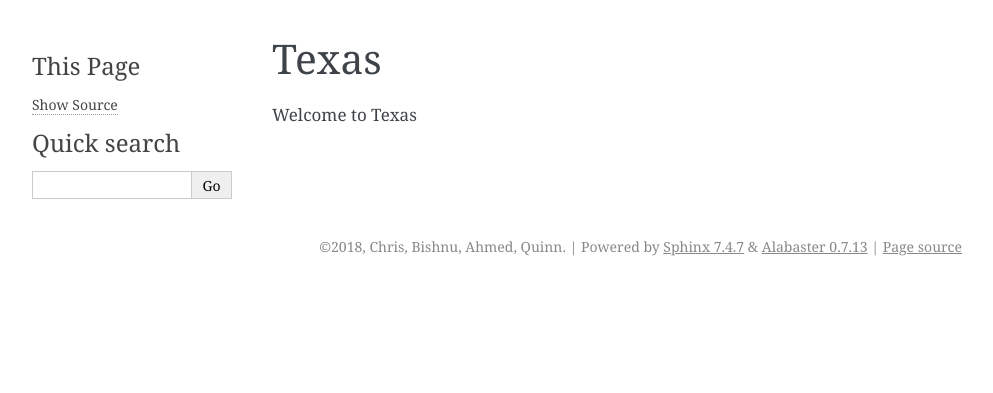
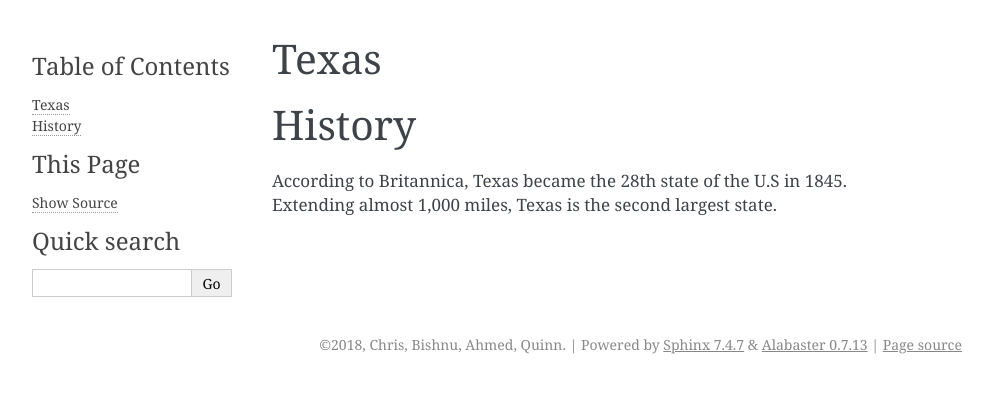
Before and after one commit to cjshima2022/info-us-state, a Sphinx documentation site: the page built from source/texas/texas.rst, in a window 1280 px wide. Shown: the top 393 px of the page, without its empty margins (148-1141 px from the left). Built offline with Sphinx 7.4.7, drawn with Linux system fonts in a browser that asks for light colours.

Commit message:
adding info

```diff
--- a/source/texas/texas.rst
+++ b/source/texas/texas.rst
@@ -1,3 +1,6 @@
 Texas
 =====
-Welcome to Texas
+History
+========
+According to Britannica, Texas became the 28th state of the U.S in 1845.
+Extending almost 1,000 miles, Texas is the second largest state.
```
